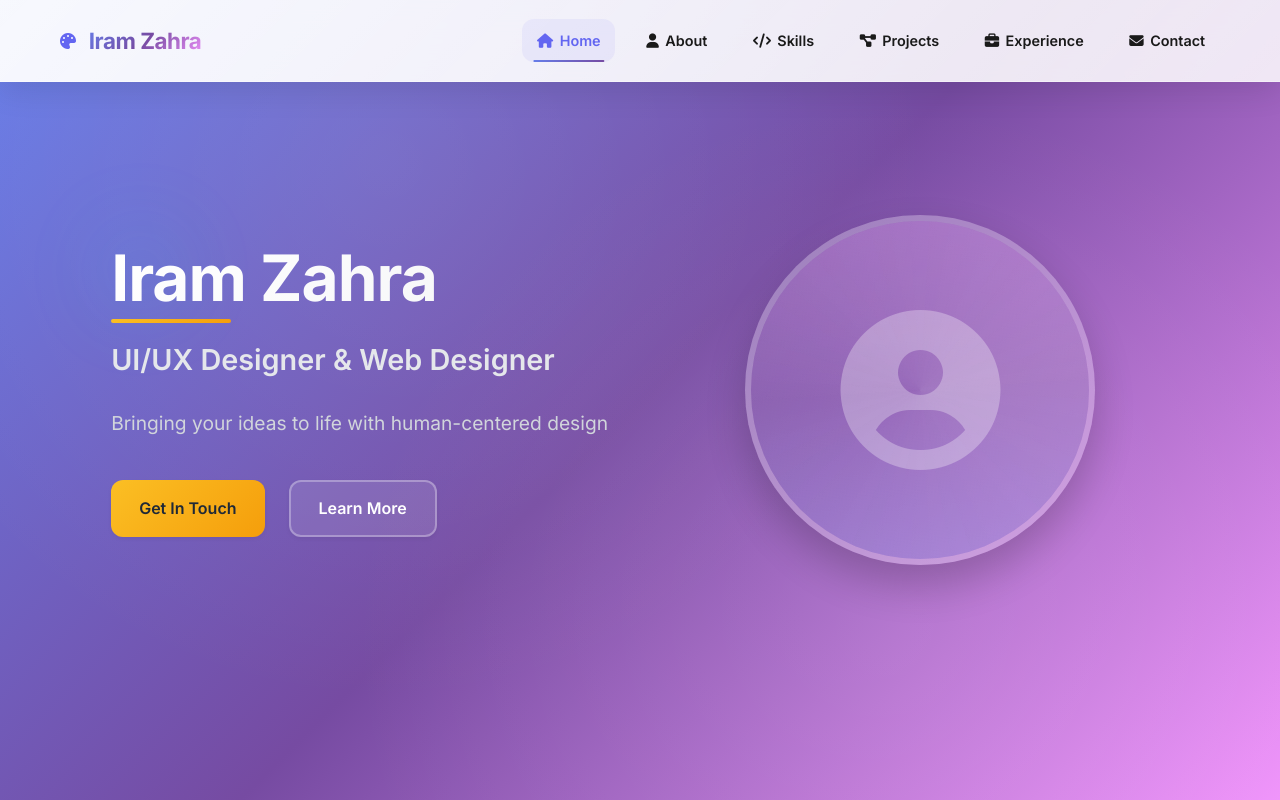
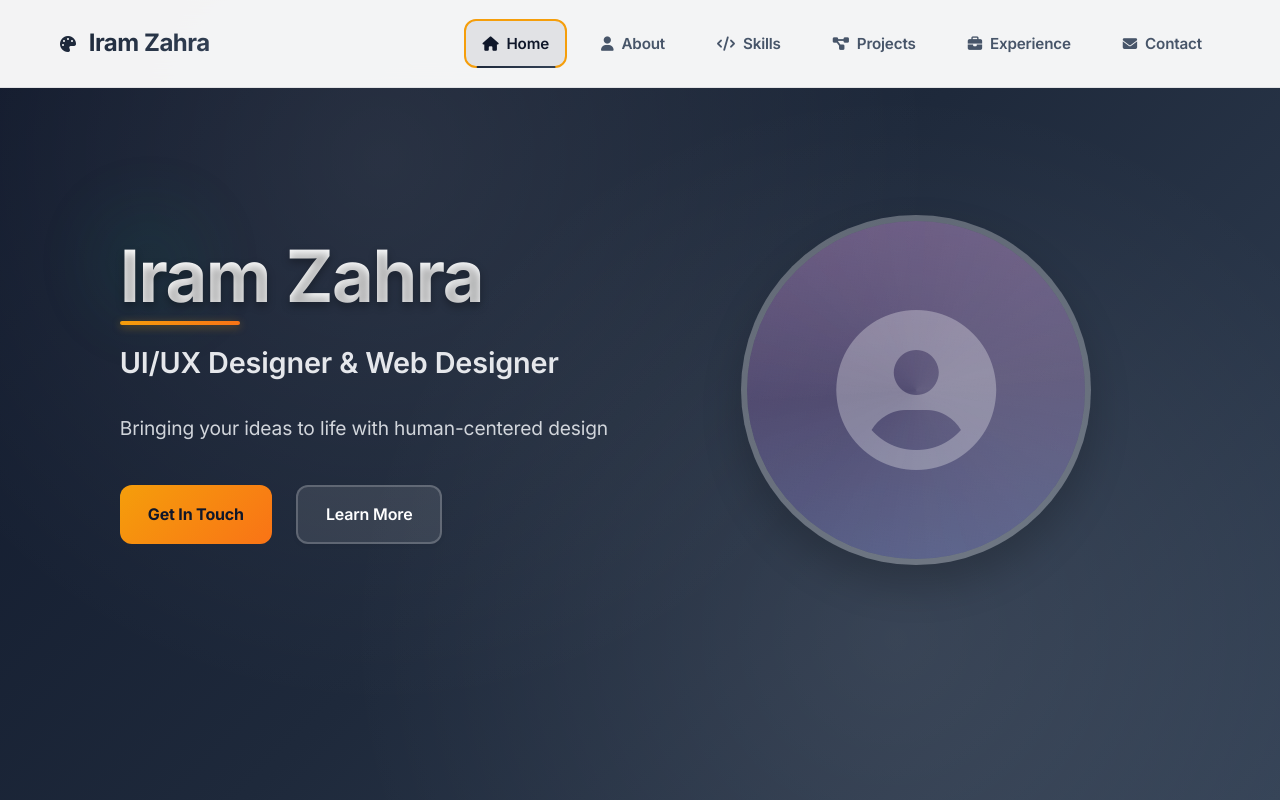
Before and after one commit to Khoso74/Iram-s-portfolio, a plain HTML site: page index.html in a window 1280 px wide. Shown: the top 800 px of the page. Drawn offline with Linux system fonts and the light colour scheme.

Commit message:
Update styles.css

```diff
--- a/styles.css
+++ b/styles.css
@@ -10,12 +10,14 @@ html {
 }
 
 body {
-    font-family: 'Inter', sans-serif;
-    line-height: 1.6;
-    color: #1a1a1a;
-    background: linear-gradient(135deg, #f5f7fa 0%, #c3cfe2 100%);
+    font-family: var(--font-family-primary);
+    line-height: 1.7;
+    color: var(--text-primary);
+    background: linear-gradient(135deg, #f8fafc 0%, #e2e8f0 50%, #cbd5e1 100%);
     min-height: 100vh;
     overflow-x: hidden;
+    font-weight: 400;
+    letter-spacing: -0.01em;
 }
 
 /* Enhanced background with animated particles */
@@ -41,34 +43,74 @@ body::before {
     padding: 0 20px;
 }
 
-/* Custom Properties */
+/* Custom Properties - Premium Theme */
 :root {
-    --primary-color: #6366f1;
-    --secondary-color: #8b5cf6;
+    /* Premium Color Palette */
+    --primary-color: #1e293b;
+    --secondary-color: #334155;
     --accent-color: #f59e0b;
+    --accent-secondary: #10b981;
+    --accent-tertiary: #3b82f6;
     --success-color: #10b981;
     --warning-color: #f59e0b;
     --error-color: #ef4444;
-    --text-primary: #1a1a1a;
-    --text-secondary: #4b5563;
-    --text-light: #6b7280;
+
+    /* Text Colors */
+    --text-primary: #0f172a;
+    --text-secondary: #475569;
+    --text-muted: #64748b;
+    --text-light: #f8fafc;
+
+    /* Background Colors */
     --bg-primary: #ffffff;
     --bg-secondary: #f8fafc;
-    --bg-dark: #1f2937;
-    --bg-gradient: linear-gradient(135deg, #667eea 0%, #764ba2 50%, #f093fb 100%);
+    --bg-tertiary: #f1f5f9;
+    --bg-dark: #0f172a;
+    --bg-card: rgba(255, 255, 255, 0.95);
+
+    /* Gradients */
+    --gradient-primary: linear-gradient(135deg, #1e293b 0%, #334155 100%);
+    --gradient-secondary: linear-gradient(135deg, #f59e0b 0%, #f97316 100%);
+    --gradient-accent: linear-gradient(135deg, #10b981 0%, #059669 100%);
+    --gradient-blue: linear-gradient(135deg, #3b82f6 0%, #1d4ed8 100%);
+    --gradient-purple: linear-gradient(135deg, #8b5cf6 0%, #7c3aed 100%);
+    --gradient-hero: linear-gradient(135deg, #0f172a 0%, #1e293b 50%, #334155 100%);
+    --bg-gradient: var(--gradient-hero);
+
+    /* Shadows */
     --shadow-light: 0 2px 4px rgba(0, 0, 0, 0.05);
     --shadow-medium: 0 4px 12px rgba(0, 0, 0, 0.08);
     --shadow-heavy: 0 8px 24px rgba(0, 0, 0, 0.12);
-    --gradient-primary: linear-gradient(135deg, #667eea 0%, #764ba2 100%);
-    --gradient-secondary: linear-gradient(135deg, #f093fb 0%, #f5576c 100%);
-    --gradient-accent: linear-gradient(135deg, #4facfe 0%, #00f2fe 100%);
-    --gradient-success: linear-gradient(135deg, #10b981 0%, #059669 100%);
-    --gradient-warning: linear-gradient(135deg, #f59e0b 0%, #d97706 100%);
+    --shadow-xl: 0 20px 25px rgba(0, 0, 0, 0.15);
+    --shadow-2xl: 0 25px 50px rgba(0, 0, 0, 0.25);
+
+    /* Border Radius */
     --border-radius: 12px;
     --border-radius-lg: 16px;
     --border-radius-xl: 24px;
+    --radius-sm: 6px;
+    --radius-md: 12px;
+    --radius-lg: 16px;
+    --radius-xl: 24px;
+    --radius-2xl: 32px;
+
+    /* Transitions */
     --transition: all 0.2s cubic-bezier(0.4, 0, 0.2, 1);
     --transition-slow: all 0.3s cubic-bezier(0.4, 0, 0.2, 1);
+    --transition-fast: all 0.15s cubic-bezier(0.4, 0, 0.2, 1);
+    --transition-normal: all 0.3s cubic-bezier(0.4, 0, 0.2, 1);
+
+    /* Typography */
+    --font-family-primary: 'Inter', -apple-system, BlinkMacSystemFont, 'Segoe UI', Roboto, sans-serif;
+    --font-family-display: 'Inter', -apple-system, BlinkMacSystemFont, 'Segoe UI', Roboto, sans-serif;
+
+    /* Spacing */
+    --space-xs: 0.5rem;
+    --space-sm: 1rem;
+    --space-md: 1.5rem;
+    --space-lg: 2rem;
+    --space-xl: 3rem;
+    --space-2xl: 4rem;
 }
 
 /* Respect reduced motion preference */
@@ -85,14 +127,14 @@ body::before {
     position: fixed;
     top: 0;
     width: 100%;
-    background: linear-gradient(135deg, rgba(255, 255, 255, 0.95) 0%, rgba(255, 255, 255, 0.85) 100%);
-    backdrop-filter: blur(25px);
-    -webkit-backdrop-filter: blur(25px);
+    background: rgba(255, 255, 255, 0.95);
+    backdrop-filter: blur(20px);
+    -webkit-backdrop-filter: blur(20px);
     z-index: 1000;
     padding: 1.2rem 0;
-    box-shadow: 0 8px 32px rgba(0, 0, 0, 0.1);
-    border-bottom: 1px solid rgba(255, 255, 255, 0.3);
-    transition: all 0.4s cubic-bezier(0.4, 0, 0.2, 1);
+    box-shadow: var(--shadow-lg);
+    border-bottom: 1px solid rgba(15, 23, 42, 0.08);
+    transition: var(--transition-slow);
 }
 
 .navbar::before {
@@ -112,15 +154,10 @@ body::before {
 }
 
 .navbar.scrolled {
-    background: linear-gradient(135deg, rgba(255, 255, 255, 0.98) 0%, rgba(255, 255, 255, 0.95) 100%);
+    background: rgba(255, 255, 255, 0.98);
     padding: 0.8rem 0;
-    box-shadow: 0 4px 20px rgba(0, 0, 0, 0.08);
-    border-bottom: 2px solid transparent;
-    background-image:
-        linear-gradient(135deg, rgba(255, 255, 255, 0.98) 0%, rgba(255, 255, 255, 0.95) 100%),
-        linear-gradient(135deg, #667eea 0%, #764ba2 50%, #f093fb 100%);
-    background-origin: border-box;
-    background-clip: content-box, border-box;
+    box-shadow: var(--shadow-xl);
+    border-bottom: 2px solid var(--accent-color);
 }
 
 .nav-container {
@@ -156,19 +193,20 @@ body::before {
 }
 
 .nav-logo h2 {
-    background: linear-gradient(135deg, #667eea 0%, #764ba2 50%, #f093fb 100%);
+    background: var(--gradient-primary);
     -webkit-background-clip: text;
     -webkit-text-fill-color: transparent;
     background-clip: text;
-    font-weight: 700;
-    font-size: 1.4rem;
-    letter-spacing: -0.5px;
+    font-weight: 800;
+    font-size: 1.5rem;
+    letter-spacing: -0.02em;
     position: relative;
     transition: var(--transition);
     white-space: nowrap;
     flex-shrink: 0;
     overflow: hidden;
     text-overflow: ellipsis;
+    font-family: var(--font-family-display);
 }
 
 .nav-logo::before {
@@ -210,21 +248,22 @@ body::before {
 
 .nav-link {
     text-decoration: none;
-    color: var(--text-primary);
+    color: var(--text-secondary);
     font-weight: 600;
-    font-size: 0.9rem;
-    transition: var(--transition);
-    position: relative;
-    padding: 0.5rem 0.8rem;
-    border-radius: var(--border-radius);
+    font-size: 0.95rem;
+    transition: var(--transition);
+    position: relative;
+    padding: 0.6rem 1rem;
+    border-radius: var(--radius-md);
     background: transparent;
     display: flex;
     align-items: center;
-    gap: 0.4rem;
+    gap: 0.5rem;
     cursor: pointer;
     white-space: nowrap;
     border: 2px solid transparent;
     flex-shrink: 0;
+    font-family: var(--font-family-primary);
 }
 
 .nav-link::before {
@@ -280,7 +319,8 @@ body::before {
 }
 
 .nav-link:hover {
-    color: var(--primary-color);
+    color: var(--text-primary);
+    background: rgba(15, 23, 42, 0.05);
 }
 
 .nav-link:hover i {
@@ -288,8 +328,9 @@ body::before {
 }
 
 .nav-link.active {
-    color: var(--primary-color);
-    background: rgba(99, 102, 241, 0.08);
+    color: var(--text-primary);
+    background: rgba(15, 23, 42, 0.08);
+    border-color: var(--accent-color);
 }
 
 .nav-link.active::after {
@@ -348,7 +389,7 @@ body::before {
     min-height: 100vh;
     display: flex;
     align-items: center;
-    background: linear-gradient(135deg, #667eea 0%, #764ba2 50%, #f093fb 100%);
+    background: var(--gradient-hero);
     color: white;
     padding-top: 80px;
     position: relative;
@@ -400,17 +441,19 @@ body::before {
 }
 
 .hero-title {
-    font-size: 4rem;
-    font-weight: 700;
+    font-size: 4.5rem;
+    font-weight: 900;
     margin-bottom: 1.5rem;
     line-height: 1.1;
-    letter-spacing: -1px;
+    letter-spacing: -0.02em;
     animation: fadeInUp 1s ease-out;
-    background: linear-gradient(135deg, #ffffff 0%, #f3f4f6 100%);
+    background: linear-gradient(135deg, #ffffff 0%, #f8fafc 100%);
     -webkit-background-clip: text;
     -webkit-text-fill-color: transparent;
     background-clip: text;
     position: relative;
+    font-family: var(--font-family-display);
+    text-shadow: 0 4px 8px rgba(0, 0, 0, 0.3);
 }
 
 .hero-title::after {
@@ -420,9 +463,10 @@ body::before {
     left: 0;
     width: 120px;
     height: 4px;
-    background: linear-gradient(135deg, #fbbf24 0%, #f59e0b 100%);
+    background: var(--gradient-secondary);
     border-radius: 2px;
     animation: fadeInUp 1s ease-out 0.3s both;
+    box-shadow: 0 2px 8px rgba(245, 158, 11, 0.4);
 }
 
 .hero-subtitle {
@@ -485,9 +529,11 @@ body::before {
 }
 
 .btn-primary {
-    background: linear-gradient(135deg, #fbbf24 0%, #f59e0b 100%);
-    color: #1f2937;
+    background: var(--gradient-secondary);
+    color: var(--text-primary);
     border: none;
+    font-weight: 700;
+    box-shadow: var(--shadow-md);
 }
 
 .btn-primary:hover {
@@ -498,8 +544,10 @@ body::before {
 .btn-secondary {
     background: rgba(255, 255, 255, 0.1);
     color: white;
-    border: 2px solid rgba(255, 255, 255, 0.3);
+    border: 2px solid rgba(255, 255, 255, 0.2);
     backdrop-filter: blur(10px);
+    -webkit-backdrop-filter: blur(10px);
+    font-weight: 600;
 }
 
 .btn-secondary:hover {
@@ -571,17 +619,18 @@ section {
 
 .section-title {
     text-align: center;
-    font-size: 3rem;
-    font-weight: 800;
+    font-size: 3.5rem;
+    font-weight: 900;
     margin-bottom: 4rem;
     color: var(--text-primary);
     position: relative;
-    letter-spacing: -1px;
+    letter-spacing: -0.02em;
     background: var(--gradient-primary);
     -webkit-background-clip: text;
     -webkit-text-fill-color: transparent;
     background-clip: text;
-    filter: drop-shadow(0 2px 4px rgba(99, 102, 241, 0.2));
+    filter: drop-shadow(0 2px 4px rgba(30, 41, 59, 0.2));
+    font-family: var(--font-family-display);
 }
 
 .section-title::after {
@@ -590,10 +639,11 @@ section {
     bottom: -15px;
     left: 50%;
     transform: translateX(-50%);
-    width: 80px;
-    height: 5px;
-    background: var(--gradient-primary);
-    border-radius: 3px;
+    width: 100px;
+    height: 4px;
+    background: var(--gradient-secondary);
+    border-radius: 2px;
+    box-shadow: 0 2px 8px rgba(245, 158, 11, 0.3);
 }
 
 .section-title::before {
@@ -702,14 +752,16 @@ section {
 }
 
 .skill-category {
-    background: var(--bg-primary);
+    background: var(--bg-card);
     padding: 2.5rem;
-    border-radius: var(--border-radius-lg);
-    box-shadow: var(--shadow-light);
-    transition: var(--transition-slow);
+    border-radius: var(--radius-lg);
+    box-shadow: var(--shadow-md);
+    transition: var(--transition-normal);
     position: relative;
     overflow: hidden;
-    border: 1px solid rgba(99, 102, 241, 0.1);
+    border: 1px solid rgba(15, 23, 42, 0.08);
+    backdrop-filter: blur(20px);
+    -webkit-backdrop-filter: blur(20px);
 }
 
 .skill-category::after {
@@ -851,15 +903,15 @@ section {
 }
 
 .project-card {
-    background: var(--bg-primary);
-    border-radius: var(--border-radius-lg);
+    background: var(--bg-card);
+    border-radius: var(--radius-lg);
     overflow: hidden;
-    box-shadow: var(--shadow-medium);
-    transition: var(--transition-slow);
-    position: relative;
-    border: 1px solid rgba(99, 102, 241, 0.1);
-    backdrop-filter: blur(10px);
-    -webkit-backdrop-filter: blur(10px);
+    box-shadow: var(--shadow-md);
+    transition: var(--transition-normal);
+    position: relative;
+    border: 1px solid rgba(15, 23, 42, 0.08);
+    backdrop-filter: blur(20px);
+    -webkit-backdrop-filter: blur(20px);
 }
 
 
@@ -870,13 +922,12 @@ section {
 
 .project-image {
     height: 250px;
-    background: linear-gradient(135deg, #667eea 0%, #764ba2 50%, #f093fb 100%);
+    background: var(--gradient-primary);
     display: flex;
     align-items: center;
     justify-content: center;
     position: relative;
     overflow: hidden;
-    position: relative;
 }
 
 .project-image::before {
@@ -1324,7 +1375,7 @@ section {
 
 /* Footer */
 .footer {
-    background: linear-gradient(135deg, #1f2937 0%, #374151 100%);
+    background: var(--gradient-primary);
     color: white;
     text-align: center;
     padding: 3rem 0;
```
